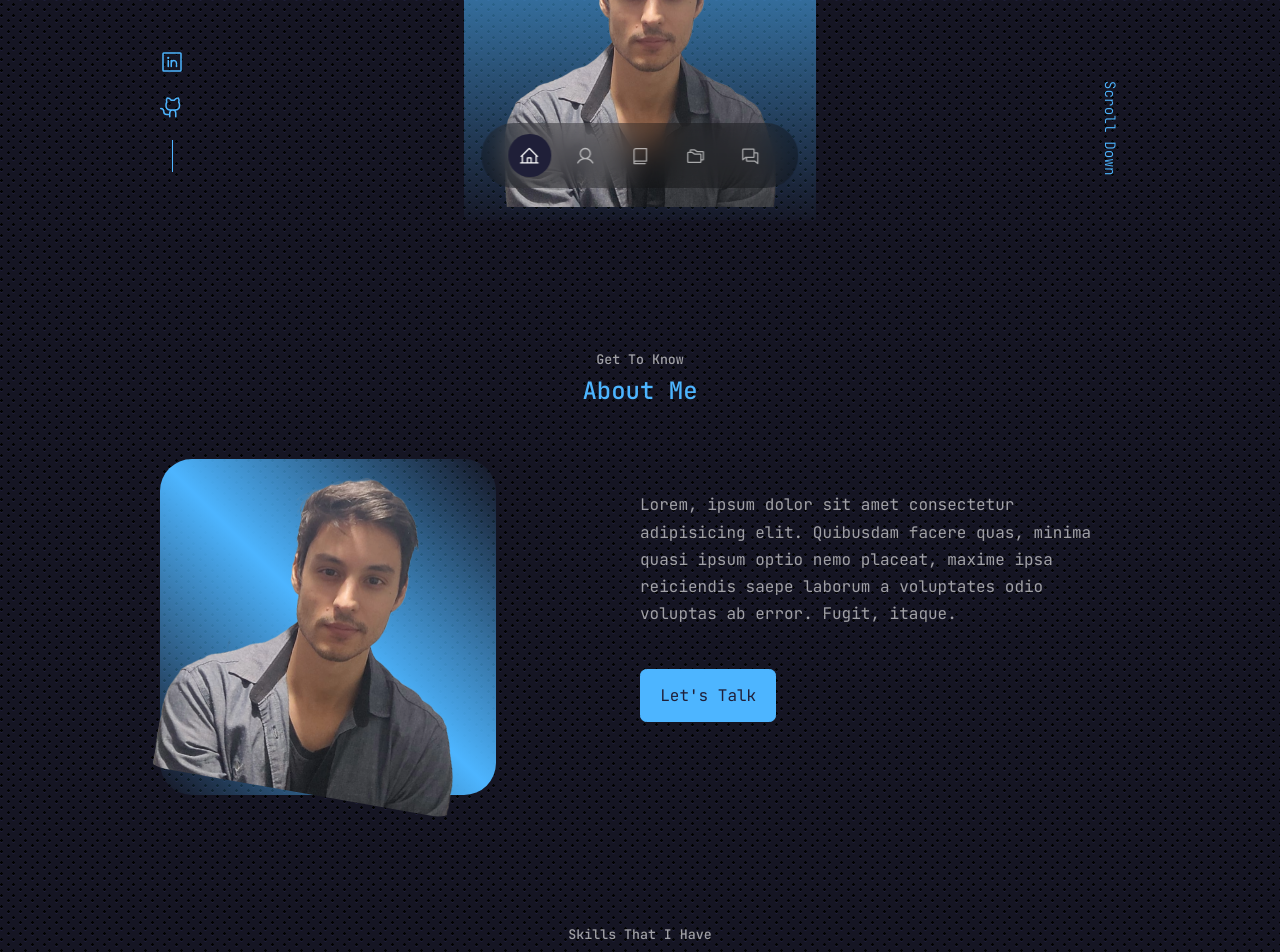
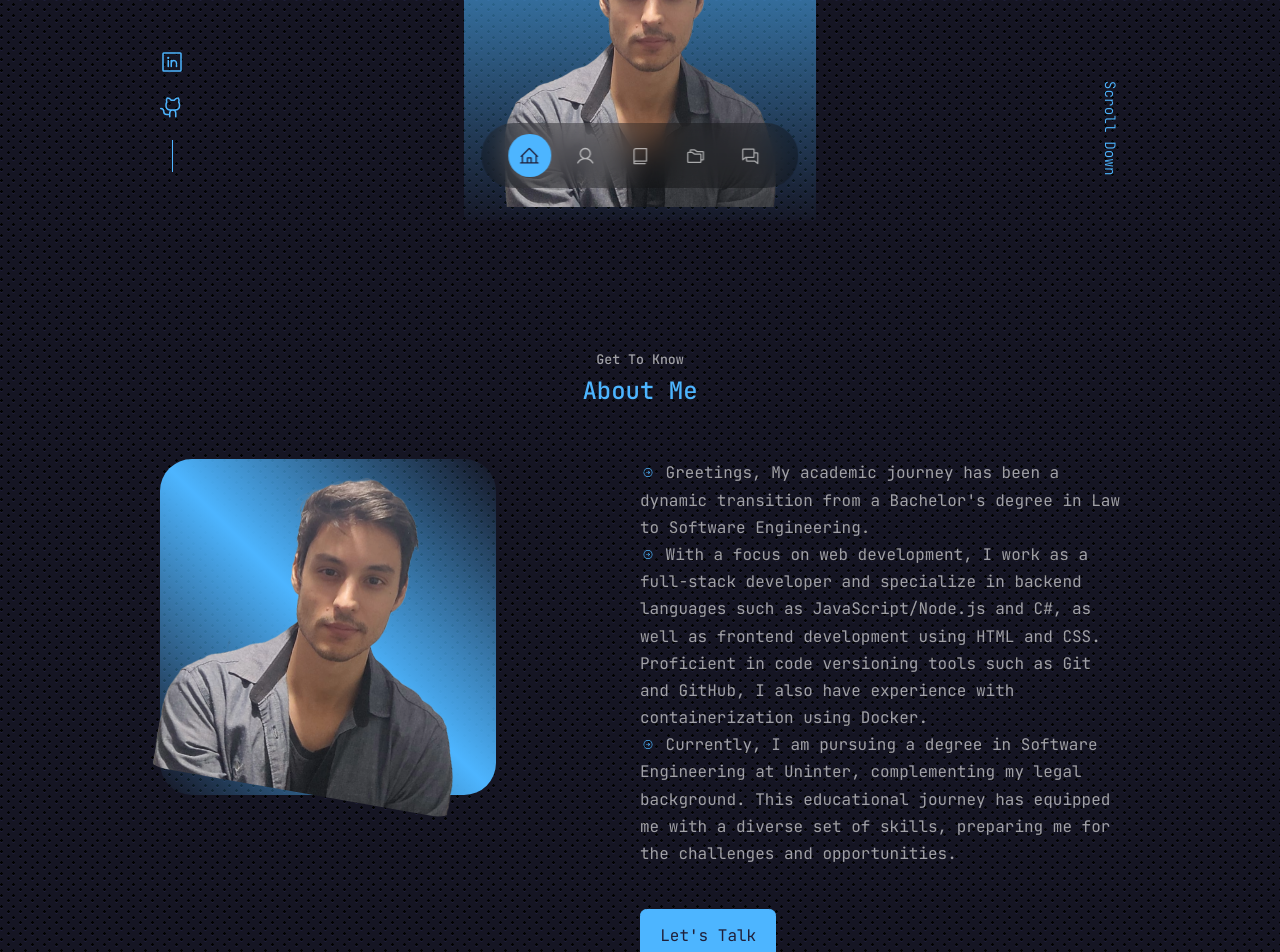
Before and after one commit to tiago0214/tiago-portfolio, a React (Vite) app: page / in a window 1280 px wide. Shown: the part 580-1532 px from the top of the page. Built offline with nearby package versions, Linux system fonts and the light colour scheme.

Commit message:
add some changes to the about section

```diff
--- a/src/components/About/index.tsx
+++ b/src/components/About/index.tsx
@@ -1,6 +1,7 @@
-import { AboutContainer, AboutContent, AboutMe, AboutMeImage } from "./styles";
+import { AboutContainer, AboutContent, AboutMe, AboutMeImage, AboutParagraph } from "./styles";
 
 import ME from '../../assets/ME.png'
+import { ArrowCircleRight } from "@phosphor-icons/react";
 
 export function About(){
   return (
@@ -16,7 +17,11 @@ export function About(){
         </AboutMe>
 
         <AboutContent>
-          <p>Lorem, ipsum dolor sit amet consectetur adipisicing elit. Quibusdam facere quas, minima quasi ipsum optio nemo placeat, maxime ipsa reiciendis saepe laborum a voluptates odio voluptas ab error. Fugit, itaque.</p>
+          <AboutParagraph>
+            <p><ArrowCircleRight/> Greetings, My academic journey has been a dynamic transition from a Bachelor's degree in Law to Software Engineering.</p>
+            <p><ArrowCircleRight/> With a focus on web development, I work as a full-stack developer and specialize in backend languages such as JavaScript/Node.js and C#, as well as frontend development using HTML and CSS. Proficient in code versioning tools such as Git and GitHub, I also have experience with containerization using Docker.</p>
+            <p><ArrowCircleRight/> Currently, I am pursuing a degree in Software Engineering at Uninter, complementing my legal background. This educational journey has equipped me with a diverse set of skills, preparing me for the challenges and opportunities.</p>
+          </AboutParagraph>
           <a href="#contact" className="btn btn-primary">Let's Talk</a>
         </AboutContent>
       </AboutContainer>
--- a/src/components/About/styles.ts
+++ b/src/components/About/styles.ts
@@ -57,14 +57,20 @@ export const AboutContent = styled.div`
        text-align: center;
       }
     }
+`;
 
-  p{
-    margin: 2rem 0 2.6rem;
+export const AboutParagraph = styled.div`
+  margin: 0 0 2.6rem;
   color: ${props => props.theme.light};
+
+  svg{
+    padding-top: 5px;
+    color: ${props => props.theme.primary};
+  }
 
   @media screen and (max-width: 1024px){
     &{
-        margin: 1rem 0 1.5rem;
+      margin: 0.5rem 0 1.5rem;
     }
   }
   @media screen and (max-width: 600px){
@@ -72,5 +78,4 @@ export const AboutContent = styled.div`
       margin: 1.5rem 0;
     }
   }
-  }
 `;
--- a/src/components/NavBar/styles.ts
+++ b/src/components/NavBar/styles.ts
@@ -28,7 +28,7 @@ export const NavBarLink = styled.a`
   }
 
   &.active{
-    background: ${props => props.theme["color-bg"]};
-    color: ${props => props.theme.white}
+    background: ${props => props.theme.primary};
+    color: ${props => props.theme["color-bg"]}
   }
 `
```
Also changed, not shown: 1 other file (tests, documents, lock files or other folders). Lines whose indentation alone changed are shown as unchanged.
